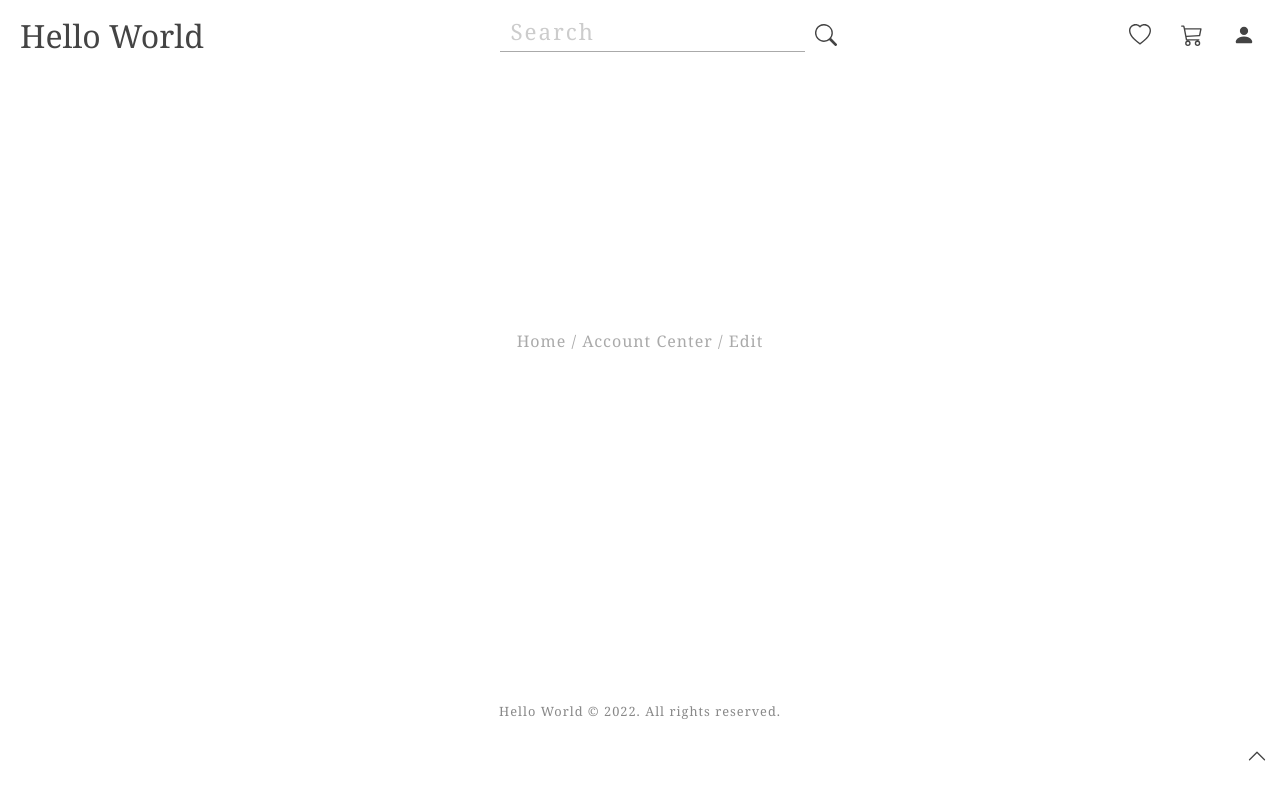
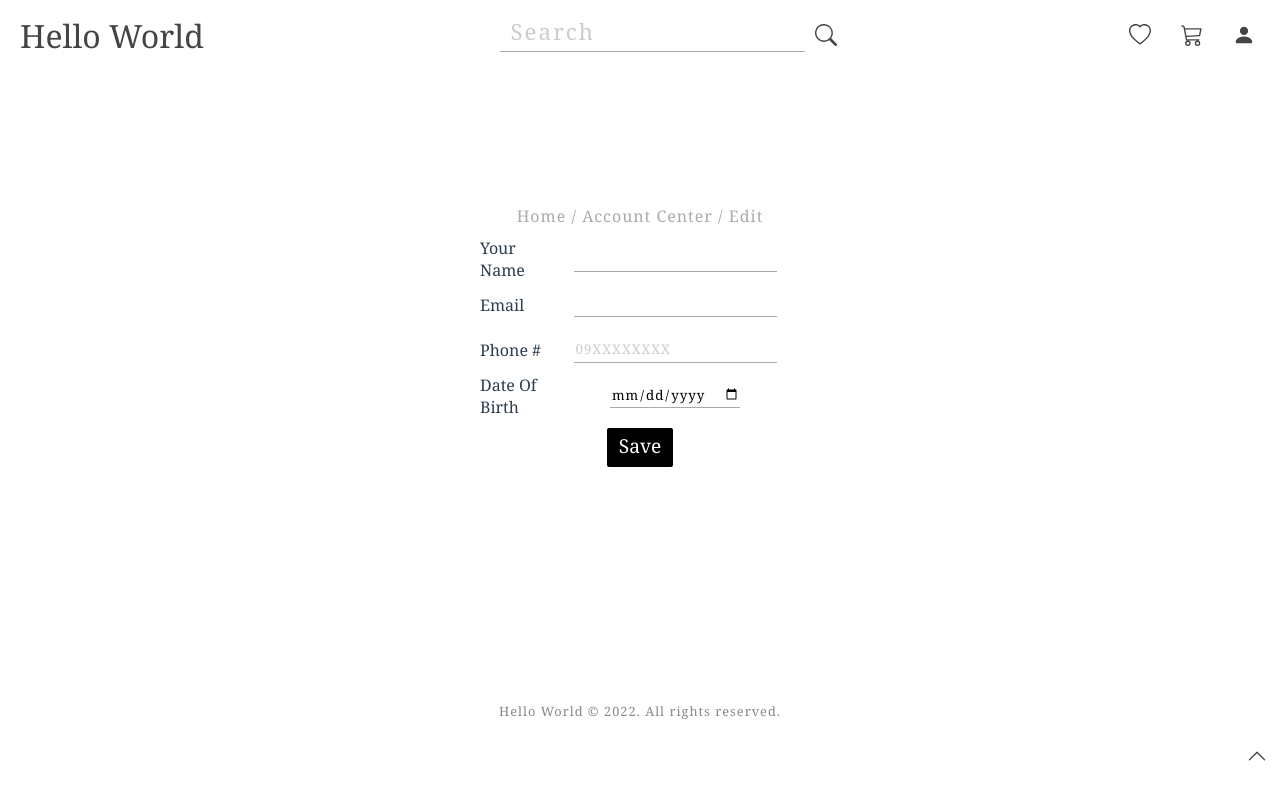
Before and after one commit to Jamison-Chen/my_online_shop, a Vue app: page /account-center/edit in a window 1280 px wide. Built offline with nearby package versions, Linux system fonts and the light colour scheme; no server answers.

Commit message:
working on edit profile page

```diff
--- a/src/views/EditProfilePage.vue
+++ b/src/views/EditProfilePage.vue
@@ -1,6 +1,20 @@
 <template>
   <div id="edit-profile-page">
     <CurrentPathBar :parentPageList="fullPathList" />
+    <div class="input-table">
+      <FormInput
+        v-for="eachSetting in fieldsSettings"
+        :key="eachSetting.inputName"
+        :setting="eachSetting"
+        :initialValue="originalFormData[eachSetting.inputName]"
+        displayType="table"
+        @input="updateValue($event)"
+      />
+    </div>
+    <div class="alert-message" v-show="alertMessage !== ''">
+      {{ alertMessage }}
+    </div>
+    <input type="button" value="Save" @click="save" class="save-button" />
   </div>
 </template>
 
@@ -8,12 +22,13 @@
 import { defineComponent } from "vue";
 import store from "@/store";
 import CurrentPathBar from "@/components/CurrentPathBar.vue";
-import { PageInfo } from "@/myInterface";
+import FormInput from "@/components/FormInput.vue";
+import { PageInfo, UserInfoInputSetting } from "@/myInterface";
 
 export default defineComponent({
   name: "EditProfilePage",
   store: store,
-  components: { CurrentPathBar },
+  components: { CurrentPathBar, FormInput },
   data() {
     return {
       parentPageList: [
@@ -26,6 +41,57 @@ export default defineComponent({
           path: "/account-center",
         },
       ] as PageInfo[],
+      fieldsSettings: [
+        {
+          inputName: "name",
+          nameDisplayed: "Your Name",
+          type: "text",
+          required: false,
+          pattern: ".{2,32}",
+          placeholder: " ",
+          shouldAlert: false,
+          disabled: false,
+        },
+        {
+          inputName: "email",
+          nameDisplayed: "Email",
+          type: "email",
+          required: false,
+          pattern: "[A-Za-z0-9._%+-]+@[a-z0-9.-]+.[a-z]{2,4}$",
+          placeholder: " ",
+          shouldAlert: false,
+          disabled: false,
+        },
+        {
+          inputName: "phone_number",
+          nameDisplayed: "Phone #",
+          type: "tel",
+          required: false,
+          pattern: "09[0-9]{8}",
+          placeholder: "09XXXXXXXX",
+          shouldAlert: false,
+          disabled: false,
+        },
+        {
+          inputName: "date_of_birth",
+          nameDisplayed: "Date Of Birth",
+          type: "date",
+          required: false,
+          pattern: ".+",
+          placeholder: " ",
+          shouldAlert: false,
+          disabled: false,
+        },
+      ] as UserInfoInputSetting[],
+      updatedFormData: {
+        name: "",
+        email: "",
+        phone_number: "",
+        gender: "",
+        date_of_birth: "",
+      } as any,
+      pageName: "EditProfilePage",
+      alertMessage: "",
     };
   },
   computed: {
@@ -37,9 +103,55 @@ export default defineComponent({
         },
       ]);
     },
+    originalFormData() {
+      let formData: any = {};
+      for (let each in store.state.userInfo) {
+        if (Object.keys(this.updatedFormData).includes(each)) {
+          formData[each] = (store.state.userInfo as any)[each];
+          this.updatedFormData[each] = (store.state.userInfo as any)[each];
+        }
+      }
+      return formData;
+    },
+  },
+  methods: {
+    updateValue(event: { inputName: string; value: string }): void {
+      this.updatedFormData[event.inputName] = event.value;
+    },
+    save(): void {},
   },
 });
 </script>
 
 <style lang="scss" scoped>
+.input-table {
+  display: table;
+  width: 320px;
+  margin: 0 auto;
+}
+.alert-message {
+  margin: 10px 0;
+  padding: 5px;
+  border-radius: 5px;
+  color: $lightRed;
+  font-size: 0.8rem;
+  border: 2px solid #dd002277;
+  background-color: #dd002222;
+}
+.save-button {
+  margin: 10px 0 20px 0;
+  font-family: inherit;
+  font-size: 1.2rem;
+  background-color: $black;
+  border: none;
+  color: $white;
+  padding: 4px 12px 8px 12px;
+  border-radius: 2px;
+  cursor: pointer;
+  transition-duration: 500ms;
+  &:hover {
+    background-color: $white;
+    color: $black;
+  }
+}
 </style>
--- a/src/views/Register.vue
+++ b/src/views/Register.vue
@@ -98,7 +98,6 @@ export default defineComponent({
       } as any,
       pageName: "Register",
       alertMessage: "",
-      response: {} as any,
       parentPageList: [
         {
           name: "Home",
@@ -129,37 +128,38 @@ export default defineComponent({
         }
       }
       // The fetch approach
-      this.response = await fetch("http://127.0.0.1:8000/api/register", {
+      let response: any = {};
+      response = await fetch("http://127.0.0.1:8000/api/register", {
         method: "post",
         body: requestBody,
         credentials: "include", // to accept the "set-cookie" header of the response
       }).then((resp) => resp.json());
 
-      if (this.response.status === "passed") {
+      if (response.status === "passed") {
         store.commit("login");
         window.location.replace("/");
       } else {
-        this.alertMessage = this.response.status;
-        if (this.response.status === "info not sufficient") {
+        this.alertMessage = response.status;
+        if (response.status === "info not sufficient") {
           this.fieldsSettings
             .filter((e) => this.formData[e.inputName] === "")
             .forEach((e) => (e.shouldAlert = true));
         } else if (
-          this.response.status === "name too long" ||
-          this.response.status === "name too short"
+          response.status === "name too long" ||
+          response.status === "name too short"
         ) {
           this.fieldsSettings
             .filter((e) => e.inputName === "name")
             .forEach((e) => (e.shouldAlert = true));
-        } else if (this.response.status === "duplicated email") {
+        } else if (response.status === "duplicated email") {
           this.fieldsSettings
             .filter((e) => e.inputName === "email")
             .forEach((e) => (e.shouldAlert = true));
-        } else if (this.response.status === "password too simple") {
+        } else if (response.status === "password too simple") {
           this.fieldsSettings
             .filter((e) => e.inputName === "password")
             .forEach((e) => (e.shouldAlert = true));
-        } else if (this.response.status === "check your password") {
+        } else if (response.status === "check your password") {
           this.fieldsSettings
             .filter((e) => e.inputName === "password_check")
             .forEach((e) => (e.shouldAlert = true));
```
